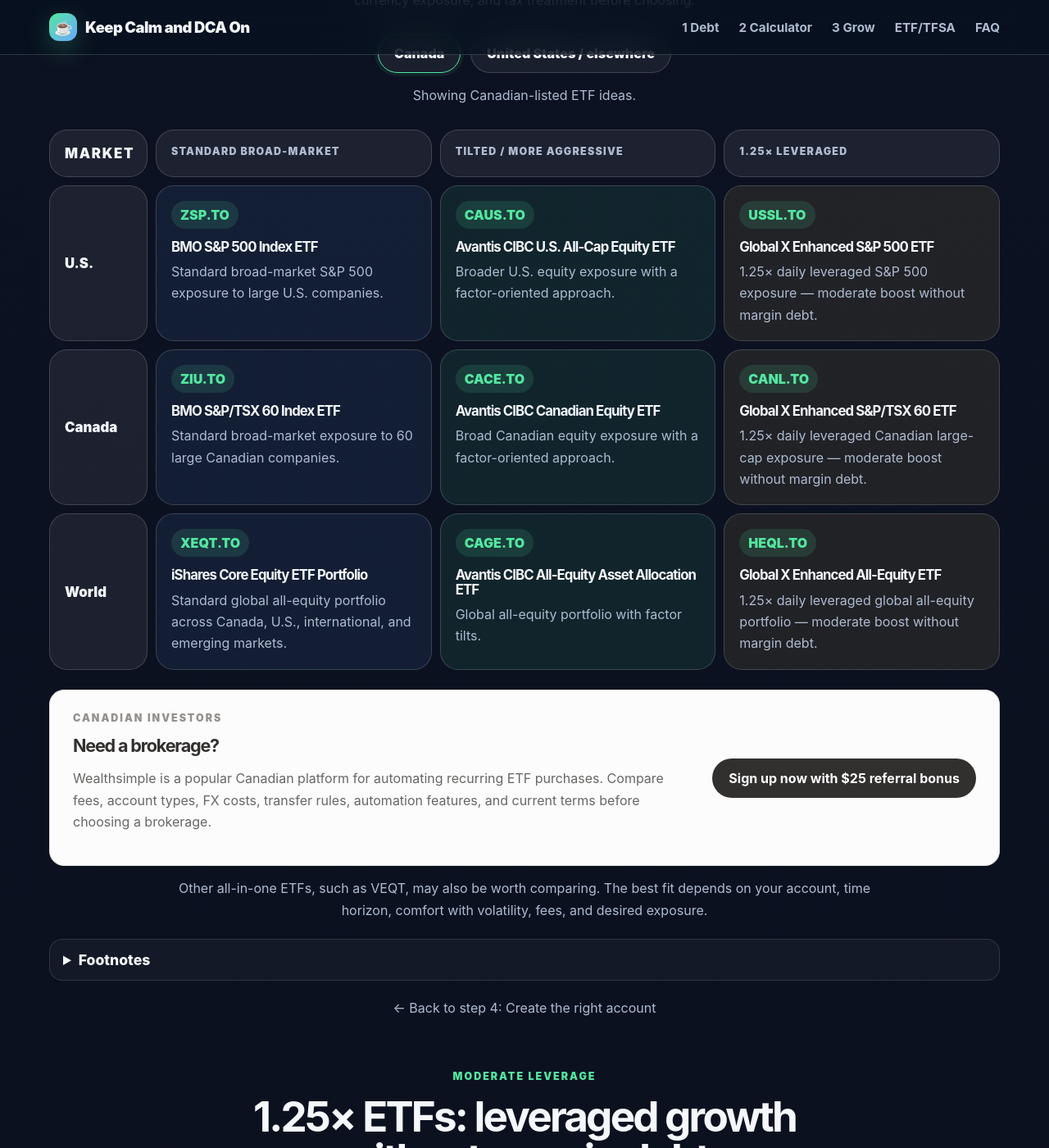
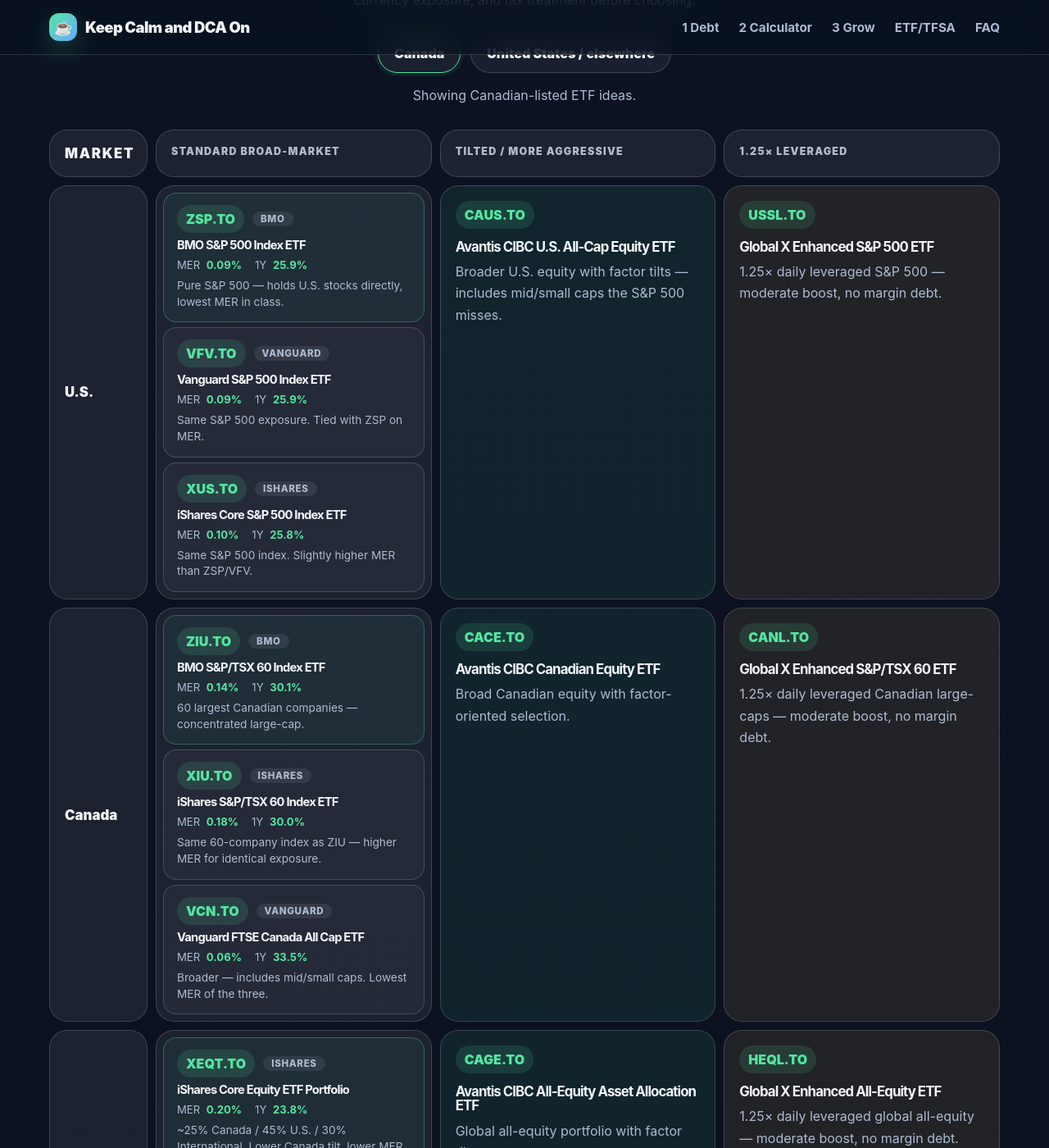
Before and after one commit to thestamp/dcathedip, a Jekyll site: the page built from index.html, in a window 1280 px wide and 1400 px high, scrolled down 10927 px. Shown: the whole window at 82% size. Built offline with Jekyll 4.4.1, drawn with Linux system fonts in a browser that asks for light colours; some of the changed text lies outside the part shown.

Commit message:
Expand ETF grid with BMO/iShares/Vanguard provider comparison
- Standard column now shows 3 providers per market with MER, 1Y return, and lean description
- U.S.: ZSP.TO (BMO) vs VFV.TO (Vanguard) vs XUS.TO (iShares) — all S&P 500
- Canada: ZIU.TO (BMO) vs XIU.TO (iShares) vs VCN.TO (Vanguard) — TSX 60 vs all-cap
- World: XEQT.TO (iShares) vs VEQT.TO (Vanguard) vs ZEQT.TO (BMO) — with Canada tilt info
- First provider in each group highlighted with green border
- Tilted and leveraged columns unchanged

```diff
--- a/assets/css/styles.css
+++ b/assets/css/styles.css
@@ -588,6 +588,19 @@
 .etf-cell.growth { background: rgba(83,230,160,0.09); }
 .etf-cell.leveraged { background: rgba(255,209,102,0.09); }
 
+/* ETF provider comparison rows */
+.etf-standard-group { padding: 8px; display: flex; flex-direction: column; gap: 6px; }
+.etf-provider-row { border: 1px solid var(--border); border-radius: 16px; padding: 14px 16px; background: rgba(255,255,255,0.04); }
+.etf-provider-row:first-child { border-color: rgba(83,230,160,0.3); background: rgba(83,230,160,0.06); }
+.etf-provider-head { display: flex; align-items: center; gap: 10px; margin-bottom: 8px; }
+.etf-provider-head .ticker { margin-bottom: 0; }
+.etf-provider-tag { font-size: 0.72rem; font-weight: 800; text-transform: uppercase; letter-spacing: 0.06em; color: var(--muted); background: rgba(255,255,255,0.08); border-radius: 999px; padding: 2px 10px; }
+.etf-provider-row h3 { font-size: 0.92rem; margin-bottom: 8px; }
+.etf-metrics { display: flex; gap: 16px; margin-bottom: 8px; }
+.etf-metric { font-size: 0.82rem; color: var(--muted); }
+.etf-metric strong { color: var(--green); margin-left: 4px; }
+.etf-lean { font-size: 0.85rem; margin: 0; color: var(--muted); line-height: 1.45; }
+
 /* 1.25× leveraged ETF info section */
 .leveraged-info-section {
   background: rgba(255,255,255,0.025);
--- a/assets/js/app.js
+++ b/assets/js/app.js
@@ -5,21 +5,33 @@
   canada: [
     {
       market: "U.S.",
-      cap: { ticker: "ZSP.TO", name: "BMO S&P 500 Index ETF", use: "Standard broad-market S&P 500 exposure to large U.S. companies." },
-      growth: { ticker: "CAUS.TO", name: "Avantis CIBC U.S. All-Cap Equity ETF", use: "Broader U.S. equity exposure with a factor-oriented approach." },
-      leveraged: { ticker: "USSL.TO", name: "Global X Enhanced S&P 500 ETF", use: "1.25× daily leveraged S&P 500 exposure — moderate boost without margin debt." }
+      standard: [
+        { ticker: "ZSP.TO", name: "BMO S&P 500 Index ETF", provider: "BMO", mer: "0.09%", return1y: "25.9%", lean: "Pure S&P 500 — holds U.S. stocks directly, lowest MER in class." },
+        { ticker: "VFV.TO", name: "Vanguard S&P 500 Index ETF", provider: "Vanguard", mer: "0.09%", return1y: "25.9%", lean: "Same S&P 500 exposure. Tied with ZSP on MER." },
+        { ticker: "XUS.TO", name: "iShares Core S&P 500 Index ETF", provider: "iShares", mer: "0.10%", return1y: "25.8%", lean: "Same S&P 500 index. Slightly higher MER than ZSP/VFV." }
+      ],
+      growth: { ticker: "CAUS.TO", name: "Avantis CIBC U.S. All-Cap Equity ETF", use: "Broader U.S. equity with factor tilts — includes mid/small caps the S&P 500 misses." },
+      leveraged: { ticker: "USSL.TO", name: "Global X Enhanced S&P 500 ETF", use: "1.25× daily leveraged S&P 500 — moderate boost, no margin debt." }
     },
     {
       market: "Canada",
-      cap: { ticker: "ZIU.TO", name: "BMO S&P/TSX 60 Index ETF", use: "Standard broad-market exposure to 60 large Canadian companies." },
-      growth: { ticker: "CACE.TO", name: "Avantis CIBC Canadian Equity ETF", use: "Broad Canadian equity exposure with a factor-oriented approach." },
-      leveraged: { ticker: "CANL.TO", name: "Global X Enhanced S&P/TSX 60 ETF", use: "1.25× daily leveraged Canadian large-cap exposure — moderate boost without margin debt." }
+      standard: [
+        { ticker: "ZIU.TO", name: "BMO S&P/TSX 60 Index ETF", provider: "BMO", mer: "0.14%", return1y: "30.1%", lean: "60 largest Canadian companies — concentrated large-cap." },
+        { ticker: "XIU.TO", name: "iShares S&P/TSX 60 Index ETF", provider: "iShares", mer: "0.18%", return1y: "30.0%", lean: "Same 60-company index as ZIU — higher MER for identical exposure." },
+        { ticker: "VCN.TO", name: "Vanguard FTSE Canada All Cap ETF", provider: "Vanguard", mer: "0.06%", return1y: "33.5%", lean: "Broader — includes mid/small caps. Lowest MER of the three." }
+      ],
+      growth: { ticker: "CACE.TO", name: "Avantis CIBC Canadian Equity ETF", use: "Broad Canadian equity with factor-oriented selection." },
+      leveraged: { ticker: "CANL.TO", name: "Global X Enhanced S&P/TSX 60 ETF", use: "1.25× daily leveraged Canadian large-caps — moderate boost, no margin debt." }
     },
     {
       market: "World",
-      cap: { ticker: "XEQT.TO", name: "iShares Core Equity ETF Portfolio", use: "Standard global all-equity portfolio across Canada, U.S., international, and emerging markets." },
+      standard: [
+        { ticker: "XEQT.TO", name: "iShares Core Equity ETF Portfolio", provider: "iShares", mer: "0.20%", return1y: "23.8%", lean: "~25% Canada / 45% U.S. / 30% International. Lower Canada tilt, lower MER." },
+        { ticker: "VEQT.TO", name: "Vanguard All-Equity ETF Portfolio", provider: "Vanguard", mer: "0.24%", return1y: "23.9%", lean: "~30% Canada / 42% U.S. / 28% International. Leans more Canada, holds more stocks (13,800+)." },
+        { ticker: "ZEQT.TO", name: "BMO All-Equity ETF", provider: "BMO", mer: "0.20%", return1y: "23.7%", lean: "~25% Canada / 45% U.S. / 30% International. Similar to XEQT in allocation." }
+      ],
       growth: { ticker: "CAGE.TO", name: "Avantis CIBC All-Equity Asset Allocation ETF", use: "Global all-equity portfolio with factor tilts." },
-      leveraged: { ticker: "HEQL.TO", name: "Global X Enhanced All-Equity ETF", use: "1.25× daily leveraged global all-equity portfolio — moderate boost without margin debt." }
+      leveraged: { ticker: "HEQL.TO", name: "Global X Enhanced All-Equity ETF", use: "1.25× daily leveraged global all-equity — moderate boost, no margin debt." }
     }
   ],
   us: [
@@ -347,6 +359,27 @@
   `;
 }
 
+function renderStandardCell(items) {
+  return `
+    <div class="etf-cell etf-standard-group">
+      ${items.map(item => `
+        <div class="etf-provider-row">
+          <div class="etf-provider-head">
+            <span class="ticker">${item.ticker}</span>
+            <span class="etf-provider-tag">${item.provider}</span>
+          </div>
+          <h3>${item.name}</h3>
+          <div class="etf-metrics">
+            <span class="etf-metric" title="Management Expense Ratio">MER <strong>${item.mer}</strong></span>
+            <span class="etf-metric" title="1-year return as of recent data">1Y <strong>${item.return1y}</strong></span>
+          </div>
+          <p class="etf-lean">${item.lean}</p>
+        </div>
+      `).join("")}
+    </div>
+  `;
+}
+
 function renderTickers(region) {
   const grid = document.getElementById("tickerGrid");
   grid.classList.toggle("etf-matrix", region === "canada");
@@ -360,7 +393,7 @@
       <div class="etf-matrix-header">1.25× leveraged</div>
       ${etfs.canada.map(row => `
         <div class="market-label">${row.market}</div>
-        ${renderEtfCell(row.cap, "cap")}
+        ${renderStandardCell(row.standard)}
         ${renderEtfCell(row.growth, "growth")}
         ${renderEtfCell(row.leveraged, "leveraged")}
       `).join("")}
```
Also changed, not shown: tests/smoke.js (+18 -7 lines).
